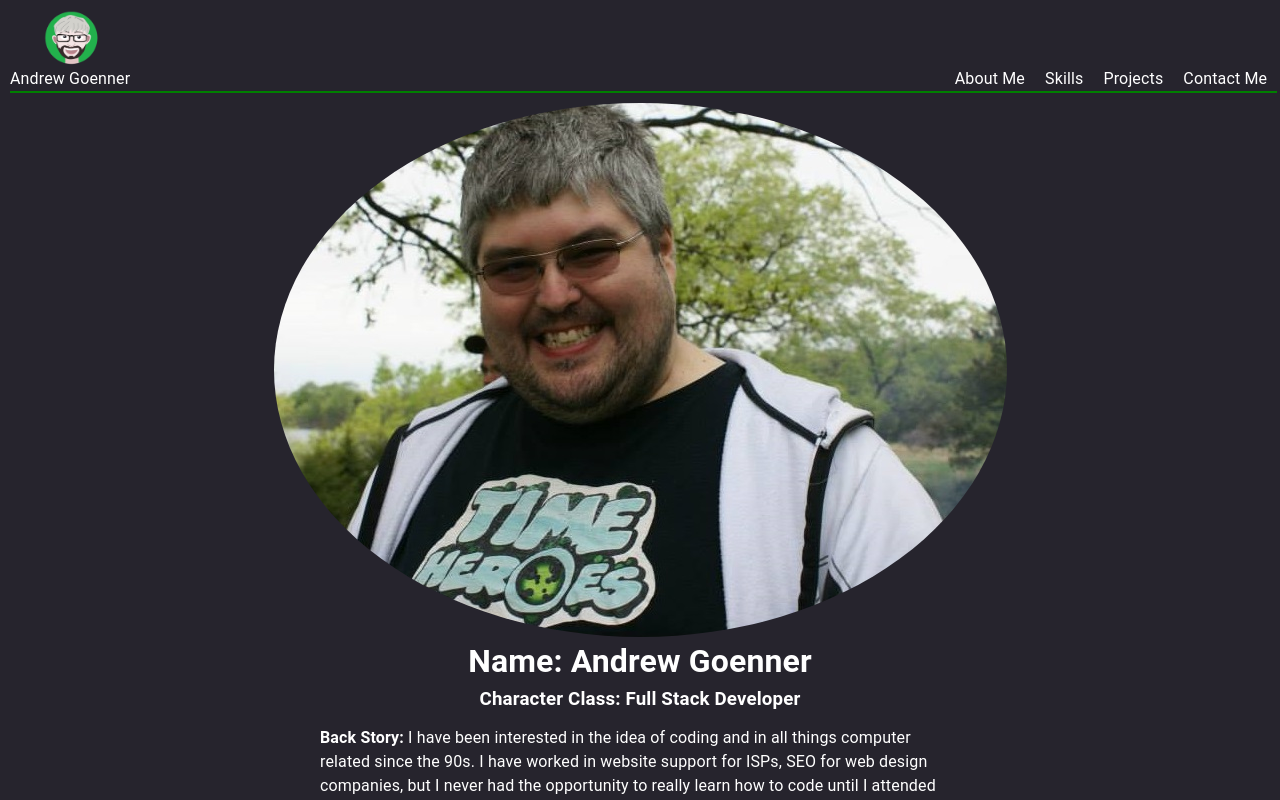
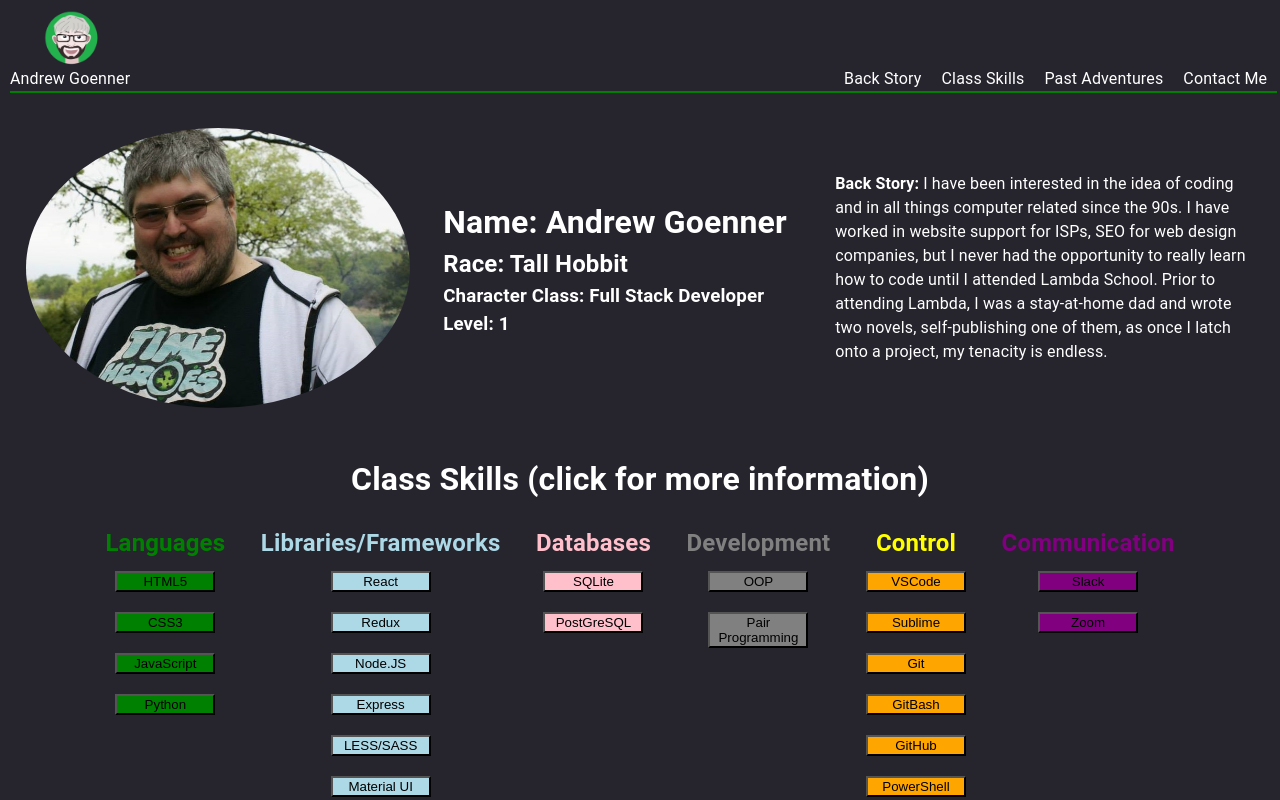
Before and after one commit to drewgoenner/portfolio, a React (Create React App) app: page / in a window 1280 px wide. Shown: the top 800 px of the page. Built offline with nearby package versions, Linux system fonts and the light colour scheme.

Commit message:
implementing more of the theme

```diff
--- a/src/landing/components/About.jsx
+++ b/src/landing/components/About.jsx
@@ -12,28 +12,38 @@ const useStyles = makeStyles(theme => ({
     about: {
         display: 'flex',
         width: '100%',
-        flexDirection: 'column',
+        flexDirection: 'row',
         alignItems: 'center'
     },
 
-    aboutHead: {
-        color: 'rgb(34,177,76)'
+    baseinfo: {
+        display: 'flex',
+        flexDirection: 'column',
+
     },
+
 
     aboutContent: {
         width: '50%'
     },
 
     h1: {
-        margin: '0'
+        margin: '0 2%',
+        width: '400px'
+    },
+
+    h2: {
+        margin: '0 2%'
     },
 
     h3: {
-        margin: '0 0 1% 0'
+        margin: '0 2%'
     },
 
     profpic: {
-        borderRadius: '50%'
+        width: "30%",
+        borderRadius: '50%',
+        margin: '2%'
     }
 
 
@@ -44,10 +54,14 @@ export default function About() {
 
     return (
         <Typography className = {classes.wrapper}>
+            <img className = {classes.profpic} src = {profpic} />
             <div className = {classes.about}>
-                <img className = {classes.profpic} src = {profpic} />
+                <div className = {classes.baseinfo}>
                 <h1 className = {classes.h1}>Name: Andrew Goenner</h1>
+                <h2 className = {classes.h2}>Race: Tall Hobbit</h2>
                 <h3 className = {classes.h3}>Character Class: Full Stack Developer</h3>
+                <h3 className = {classes.h3}>Level: 1</h3>
+                </div>
                 <div className = {classes.aboutContent}>
                     <b>Back Story: </b>I have been interested in the idea of coding and in all things computer related since the 90s.  I have worked in website support for ISPs, SEO for web design companies, but I never had the opportunity to really learn how to code until I attended Lambda School.  Prior to attending Lambda, I was a stay-at-home dad and wrote two novels, self-publishing one of them, as once I latch onto a project, my tenacity is endless.
                 </div>
--- a/src/landing/components/Nav.jsx
+++ b/src/landing/components/Nav.jsx
@@ -65,9 +65,9 @@ export default function Nav() {
                 Andrew Goenner
             </div>
             <div className = {classes.right}>
-                <p className = {classes.tabs}>About Me</p>
-                <p className = {classes.tabs}>Skills</p>
-                <p className = {classes.tabs}>Projects</p>
+                <p className = {classes.tabs}>Back Story</p>
+                <p className = {classes.tabs}>Class Skills</p>
+                <p className = {classes.tabs}>Past Adventures</p>
                 <p className = {classes.tabs}>Contact Me</p>
             </div>
         </Typography>
```
